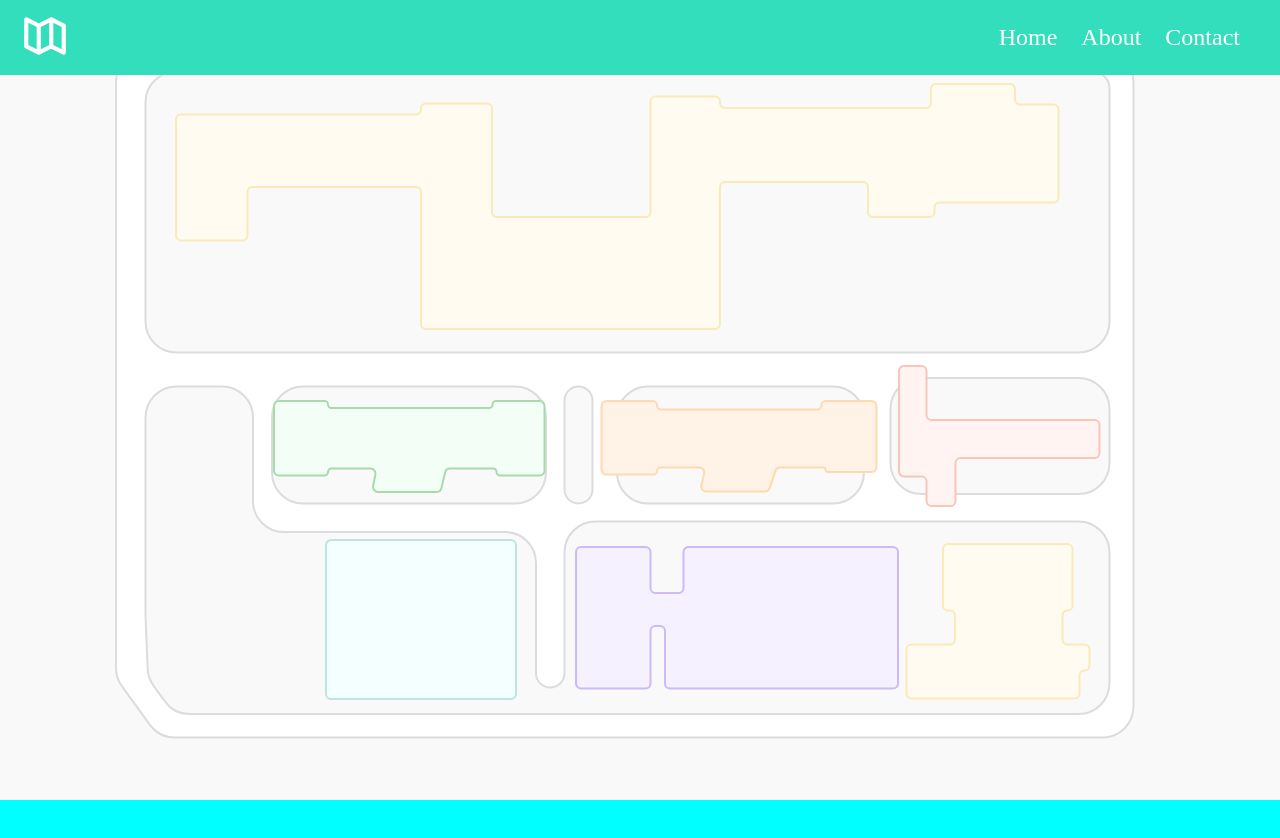
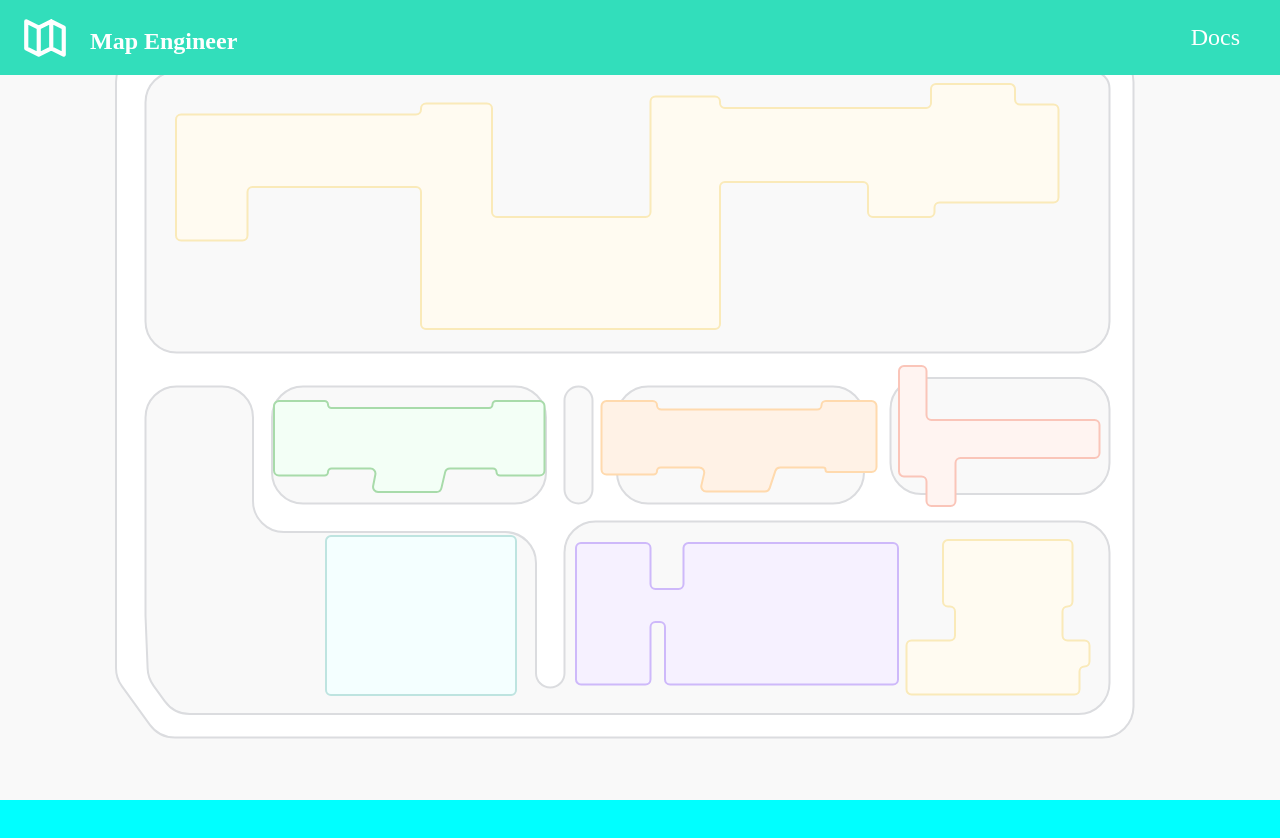
Before and after one commit to Janeninie/final-project, a plain HTML site: page frontend/src/index.html in a window 1280 px wide. Shown: the top 838 px of the page. Drawn offline with Linux system fonts and the light colour scheme.

Commit message:
change img to div

```diff
--- a/frontend/src/index.html
+++ b/frontend/src/index.html
@@ -3,29 +3,43 @@
 <head>
     <meta charset="UTF-8">
     <meta name="viewport" content="width=device-width, initial-scale=1.0">
-    <title>Document</title>
+    <title>Map Engineering Faculty</title>
     <link rel="stylesheet" href="style.css">
 </head>
 <body>
     <nav class="nav-bar">
         <div class="nav-bar-logo">
             <img src="../svg/logo.svg" alt="logo">
+            <h1>Map Engineer</h1>
         </div>
         <div class="nav-bar-links">
-            <a href="#">Home</a>
-            <a href="#">About</a>
-            <a href="#">Contact</a>
+            <a href="#">Docs</a>
+
         </div>
     </nav>
     <div class="container" id="container">
         <div class="map">
-            <img src="../svg/building3.svg" id="building3">
-            <img src="../svg/building1.svg" id="building1">
-            <a href="#div2"><img src="../svg/building2.svg" id="building2"></a>
-            <img src="../svg/building100.svg" id="building100">
-            <img src="../svg/building4.svg" id="building4">
-            <img src="../svg/building-mech.svg" id="building-mech">
-            <img src="../svg/building-chem.svg" id="building-chem">
+            <div id="building3">
+                <a href="#div2"><img src="../svg/building3.svg"></a>
+            </div>
+            <div id="building1">
+                <a href="#div2"><img src="../svg/building1.svg"></a>
+            </div>
+            <div id="building2">
+                <a href="#div2"><img src="../svg/building2.svg"></a>
+            </div>
+            <div id="building100">
+                <a href="#div2"><img src="../svg/building100.svg"></a>
+            </div>
+            <div id="building4">
+                <a href="#div2"><img src="../svg/building4.svg"></a>
+            </div>
+            <div id="building-mech">
+                <a href="#div2"><img src="../svg/building-mech.svg"></a>
+            </div>
+            <div id="building-chem">
+                <a href="#div2"><img src="../svg/building-chem.svg"></a>
+            </div>
         </div>
     </div>
     <div id="div2">
--- a/frontend/src/style.css
+++ b/frontend/src/style.css
@@ -27,6 +27,14 @@
     font-size: 1.5rem;
     margin-right: 20px;
 
+}
+.nav-bar-logo{
+    display: flex;
+    flex-direction: row;
+}
+.nav-bar-logo h1{
+    margin-left: 20px;
+    margin-top: 15px;
 }
 .nav-bar-logo img{
     font-size: 15px;
@@ -60,7 +68,7 @@
     left: 158px;
 }
 #building2:hover{
-    scale: 1.05;
+    scale: 1.02;
 }
 #building2{
     position: absolute;
```
